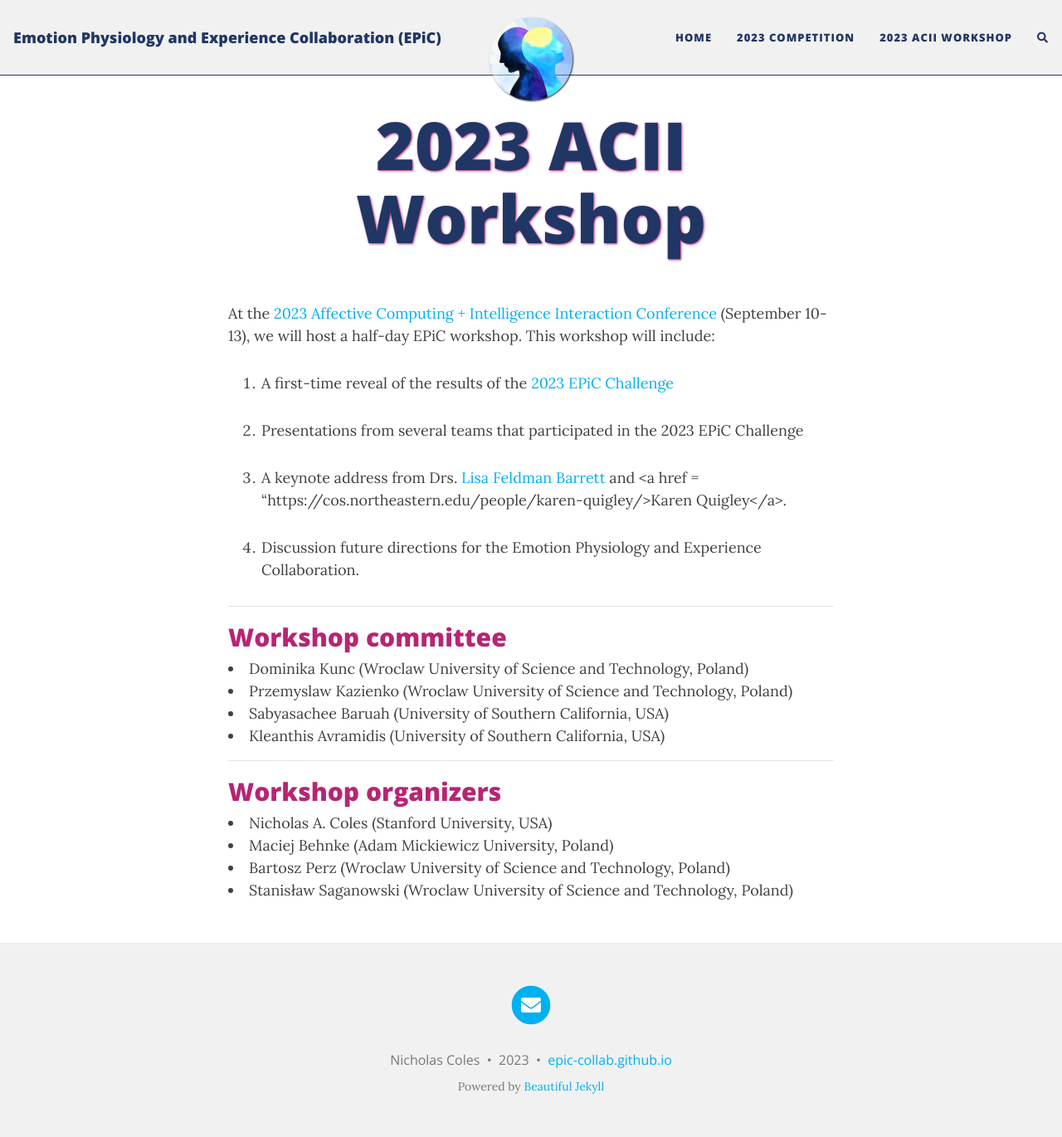
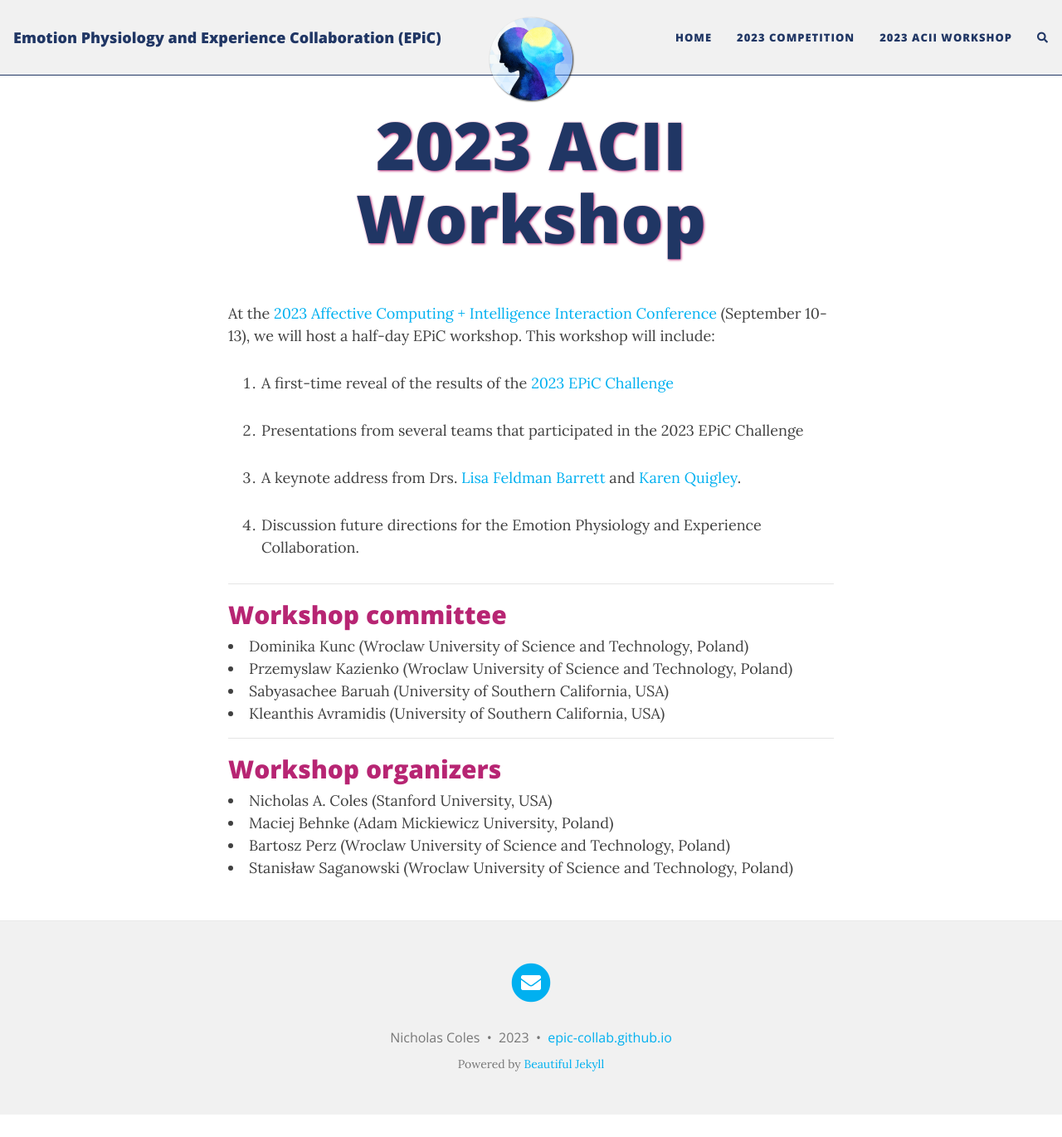
Before and after one commit to epic-collab/epic-collab.github.io, a Jekyll site: the page built from acii.md, in a window 1280 px wide and 1370 px high. Shown: the whole window at 83% size. Built offline with Jekyll 4.4.1, drawn with Linux system fonts in a browser that asks for light colours; nearby versions of some CDN libraries; comment, search, counter and statistics services are not loaded.

Commit message:
Update acii.md

```diff
--- a/acii.md
+++ b/acii.md
@@ -9,7 +9,7 @@
 
 2. Presentations from several teams that participated in the 2023 EPiC Challenge
 
-3. A keynote address from Drs. <a href = "https://lisafeldmanbarrett.com/">Lisa Feldman Barrett</a> and <a href = "https://cos.northeastern.edu/people/karen-quigley/>Karen Quigley</a>.
+3. A keynote address from Drs. <a href = "https://lisafeldmanbarrett.com/">Lisa Feldman Barrett</a> and <a href = "https://cos.northeastern.edu/people/karen-quigley/">Karen Quigley</a>.
 
 4. Discussion future directions for the Emotion Physiology and Experience Collaboration.
 
```
